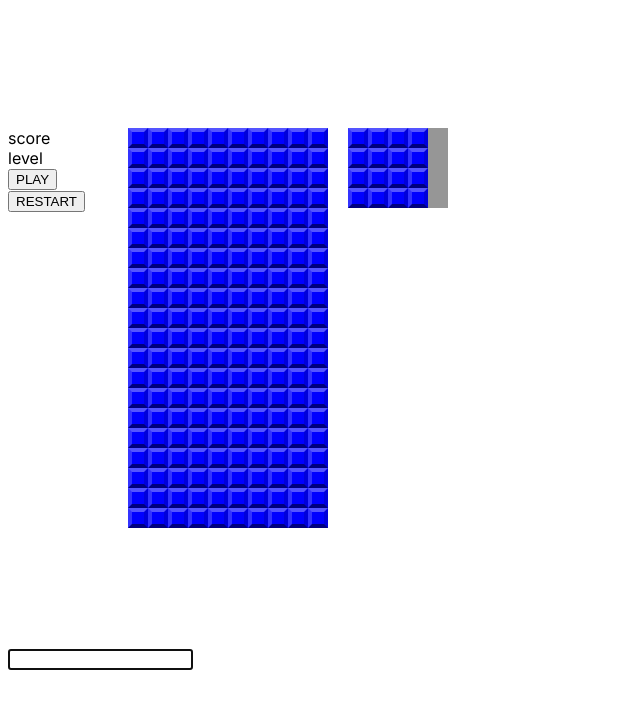
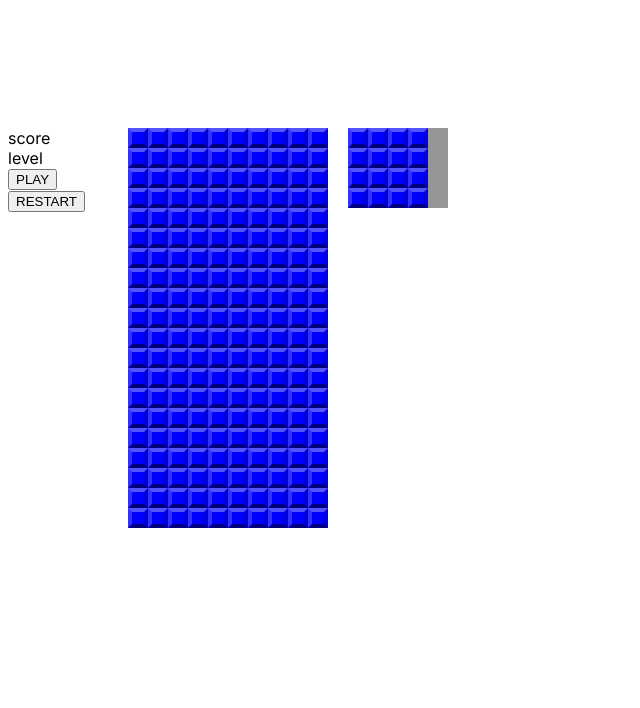
Before and after one commit to Gohkyle/tetris-next, a Next.js app: page / in a window 1280 px wide. Shown: the top 708 px of the page, without its empty margins (0-640 px from the left). Built offline with nearby package versions, Linux system fonts and the light colour scheme.

Commit message:
keyboard input finalised to entire page

```diff
--- a/src/app/components/Input.tsx
+++ /dev/null
@@ -1,14 +0,0 @@
-'use client'
-
-interface iProps {
-    key: string
-}
-export const Input = () => {
-    const handleButtonPress = ({key}: iProps) => {
-        console.log(key)
-    }
-
-    return (
-        <input type="text" onKeyUp={handleButtonPress} autoFocus/>
-    )
-}
--- a/src/app/page.tsx
+++ b/src/app/page.tsx
@@ -1,12 +1,18 @@
-import styles from './page.module.css'
+"use client"
+
 import { Tetris } from './components/Tetris'
-import { Input } from './components/Input'
+
+interface iProps {
+  key: string
+}
 
 export default function Home() {
+  const handleButtonPress = ({key}: iProps) => {
+    console.log(key)
+}
   return (
-    <main>
+    <main tabIndex={0} onKeyUp={handleButtonPress}>
       <Tetris/>
-      <Input/>
     </main>
   )
 }
```
